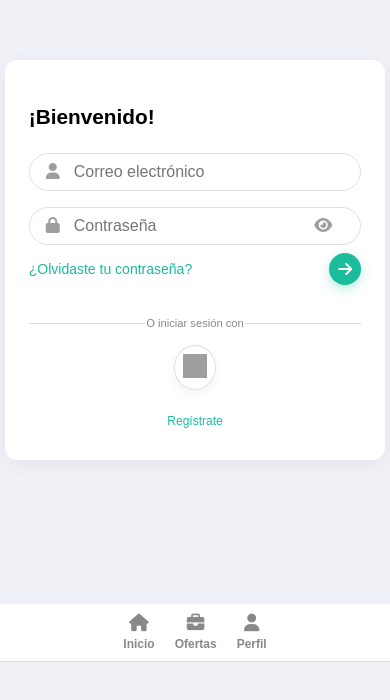
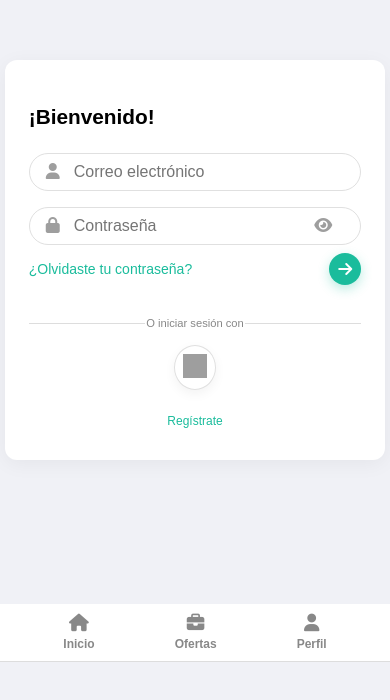
Before and after one commit to Gorkacp/Portal-Inmobiliario, a Vue app: page /login in a window 390 px wide. Shown: the part 182-882 px from the top of the page. Built offline with nearby package versions, Linux system fonts and the light colour scheme; grey boxes are pictures that could not be loaded.

Commit message:
Actualización 0.13

```diff
--- a/src/Views/VistaCasa.vue
+++ b/src/Views/VistaCasa.vue
@@ -32,9 +32,9 @@
       <router-link to="/contacto" class="boton-contacto">Contactar con el anunciante</router-link>
     </div>
 
-    <!-- Componente Header fijo en la parte inferior -->
+  </div>
+  <!-- Componente Header fijo en la parte inferior -->
     <Header class="fixed-header" />
-  </div>
 </template>
 
 <script setup>
@@ -121,7 +121,7 @@ body {
   margin: 0;
   padding: 0;
   display: flex;
-  overflow-x: auto;
+  overflow-x: hidden;
   scroll-snap-type: x mandatory;
   -webkit-overflow-scrolling: touch;
 }
--- a/src/components/Header/Header.vue
+++ b/src/components/Header/Header.vue
@@ -79,17 +79,24 @@
   font-size: 1.5rem;
 }
 
+@media (min-width: 1400px) {
+  .menu {
+    gap: 280px;
+  }
+}
+
+
 /* Tablet */
 @media (max-width: 1024px) {
   .menu {
-    gap: 60px;
+    gap: 120px;
   }
 }
 
 /* Móvil grande */
 @media (max-width: 768px) {
   .menu {
-    gap: 40px;
+    gap: 100px;
   }
 
   .menu i {
@@ -104,7 +111,7 @@
 /* Móvil pequeño */
 @media (max-width: 480px) {
   .menu {
-    gap: 20px;
+    gap: 80px;
   }
 
   .menu i {
--- a/src/components/Inicio/Inicio.vue
+++ b/src/components/Inicio/Inicio.vue
@@ -162,14 +162,21 @@ h1 {
   position: relative;
   overflow: hidden;
   max-width: 100vw;
+  padding: 0 30px;
+  box-sizing: border-box;
+
 }
+
 
 .carousel {
   display: flex;
   transition: all 0.3s ease;
   overflow-x: hidden;
+  overflow-y: hidden;
   width: 100%;
+  height: 400px;
 }
+
 
 .carousel-item {
   min-width: 100%;
@@ -228,7 +235,7 @@ h1 {
   width: 12px;
   height: 12px;
   border-radius: 50%;
-  background-color: rgba(255, 255, 255, 0.5);
+  background-color: rgba(255, 255, 255, 0.952);
   cursor: pointer;
   transition: background-color 0.3s ease;
 }
@@ -248,6 +255,7 @@ h1 {
   overflow-x: hidden;
   max-width: 100vw;
   box-sizing: border-box;
+  overflow-y: hidden;
 }
 
 .category {
```
